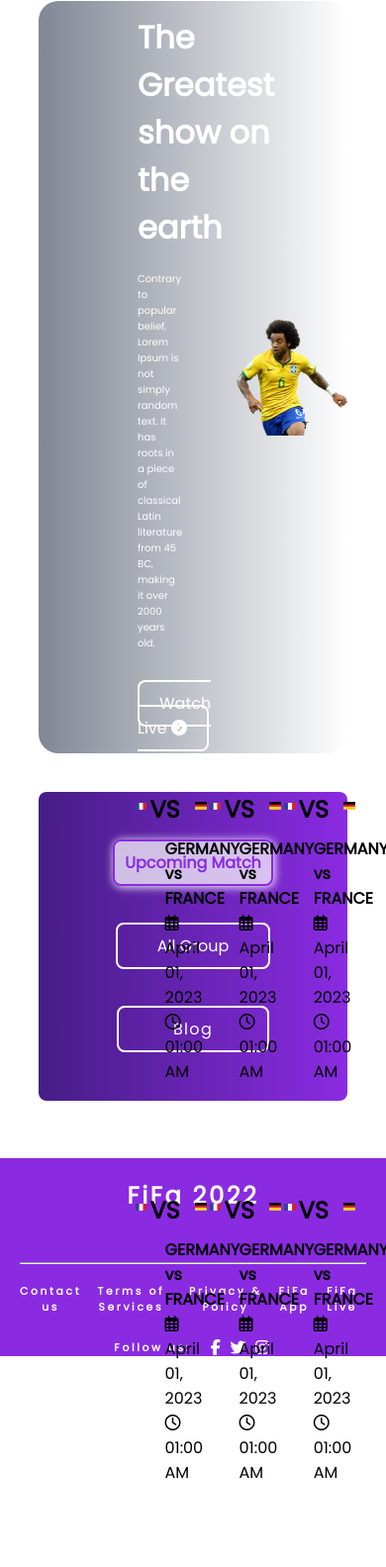
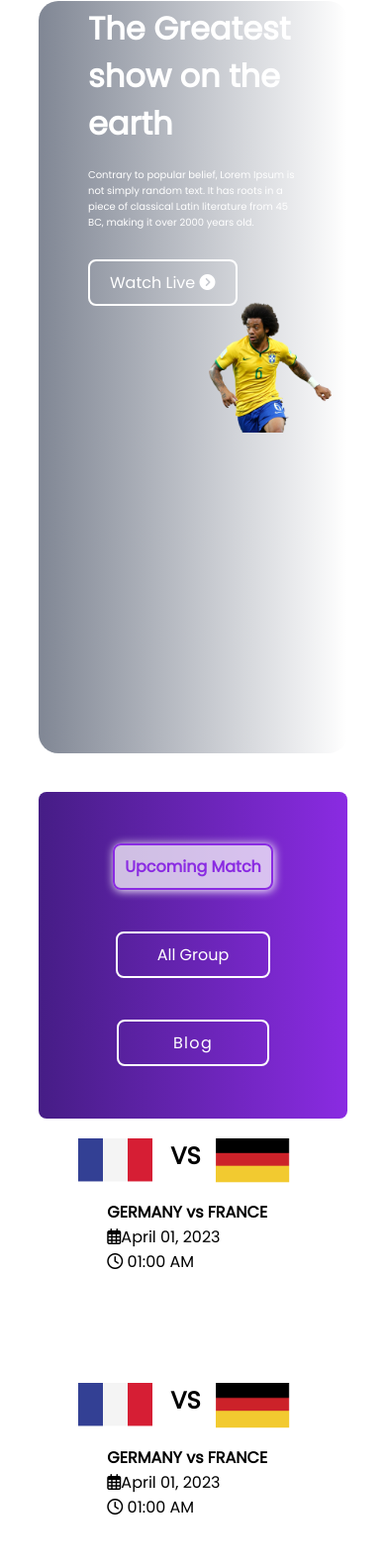
Before and after one commit to F4izur/fifa-world-cup-qatar-2022, a plain HTML site: page upcoming-match.html in a window 390 px wide. Shown: the part 9-1592 px from the top of the page at 99% size. Drawn offline with Linux system fonts and the light colour scheme.

Commit message:
The Other HTML responsive finished

```diff
--- a/style-upcoming-match.css
+++ b/style-upcoming-match.css
@@ -208,3 +208,86 @@ footer{
     color: var(--white);
 }
 /* footer end */
+
+/* responsive tablet devices start */
+@media only screen and (max-width: 992px) {
+    .header-text {
+        width: 60%;
+        padding: 50px;
+    }
+    aside{
+        display: flex;
+        flex-direction: row;
+        justify-content: space-evenly;
+        height: 100px;
+        width: 80%;
+    }
+    #grid {
+        width: 60%;
+        display: grid;
+        grid-template-columns: repeat(2, 1fr);
+        margin: 70px auto;
+        position: static;
+    }
+    #view-all{
+        display: block;
+        margin-top: -10%;
+        border: none;
+    }
+    #view-all a{
+        text-decoration: none;
+        color: var(--white);
+        border: 0px solid var(--bluvlt);
+        background-color:var(--bluvlt);
+        border-radius: 8px;
+        font-size: normal;
+        padding: 10px 30px;
+        opacity: .8;
+    }
+    footer{
+        margin-top: 50px;
+    }
+}
+/* responsive for tablet devices end */
+
+/* responsive for mobile devices start */
+@media only screen and (min-width:375px) and (max-width:768px) {
+    header {
+        display: flex;
+        flex-direction: column;
+        align-items: center;
+        justify-content: flex-start;
+    }
+    .header-text {
+        width: 100%;
+        height: 300px;
+    }
+    .header-img {
+        height: 100px;
+        width: 50%;
+        margin-top: 20px;
+        margin-bottom: 20px;
+        align-self: flex-end;
+    }
+    .header-img img {
+        width: 80%;
+    }
+    #grid{
+        display: grid;
+        grid-template-columns: repeat(1, 1fr);
+        position: static;
+        width: 80%;
+        margin-top: 20px;
+        width: 80%;
+        column-gap: 30px;
+        justify-items: center;
+    }
+    aside{
+        width: 80%;
+        height: 330px;
+        display: flex;
+        flex-direction: column;
+    }
+
+}
+/* responsive for mobile devices end */
```
